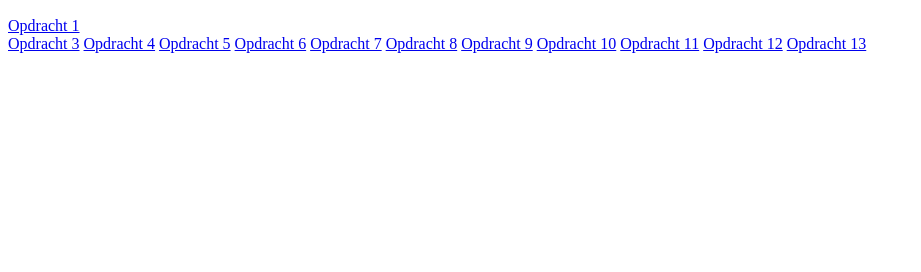
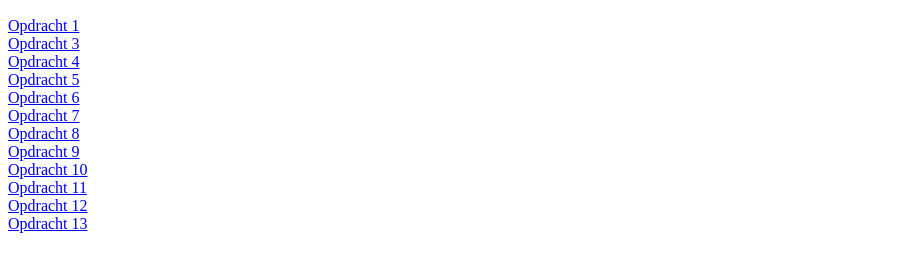
Before and after one commit to GuruGuru06/webDevelopment, a plain HTML site: page index.html in a window 1280 px wide. Shown: the part 110-382 px from the top of the page, without its empty margins (0-921 px from the left). Drawn offline with Linux system fonts and the light colour scheme.

Commit message:
Indienen Labo II

```diff
--- a/index.html
+++ b/index.html
@@ -13,17 +13,17 @@
     <nav>
         <h2>Labo II</h2>
         <a href="Labo2/opdracht1.html">Opdracht 1</a> <br>
-        <a href="Labo2/opdracht3.html">Opdracht 3</a>
-        <a href="Labo2/opdracht4.html">Opdracht 4</a>
-        <a href="Labo2/opdracht5.html">Opdracht 5</a>
-        <a href="Labo2/opdracht6.html">Opdracht 6</a>
-        <a href="Labo2/opdracht7.html">Opdracht 7</a>
-        <a href="Labo2/opdracht8.html">Opdracht 8</a>
-        <a href="Labo2/voorbeeld%20headings.html">Opdracht 9</a>
-        <a href="Labo2/opdracht10.html">Opdracht 10</a>
-        <a href="Labo2/opdracht11.html">Opdracht 11</a>
-        <a href="Labo2/opdracht12.html">Opdracht 12</a>
-        <a href="Labo2/opdracht13.html">Opdracht 13</a>
+        <a href="Labo2/opdracht3.html">Opdracht 3</a><br>
+        <a href="Labo2/opdracht4.html">Opdracht 4</a><br>
+        <a href="Labo2/opdracht5.html">Opdracht 5</a><br>
+        <a href="Labo2/opdracht6.html">Opdracht 6</a><br>
+        <a href="Labo2/opdracht7.html">Opdracht 7</a><br>
+        <a href="Labo2/opdracht8.html">Opdracht 8</a><br>
+        <a href="Labo2/voorbeeld%20headings.html">Opdracht 9</a><br>
+        <a href="Labo2/opdracht10.html">Opdracht 10</a><br>
+        <a href="Labo2/opdracht11.html">Opdracht 11</a><br>
+        <a href="Labo2/opdracht12.html">Opdracht 12</a><br>
+        <a href="Labo2/opdracht13.html">Opdracht 13</a><br>
     </nav>
         <main>
 
```
